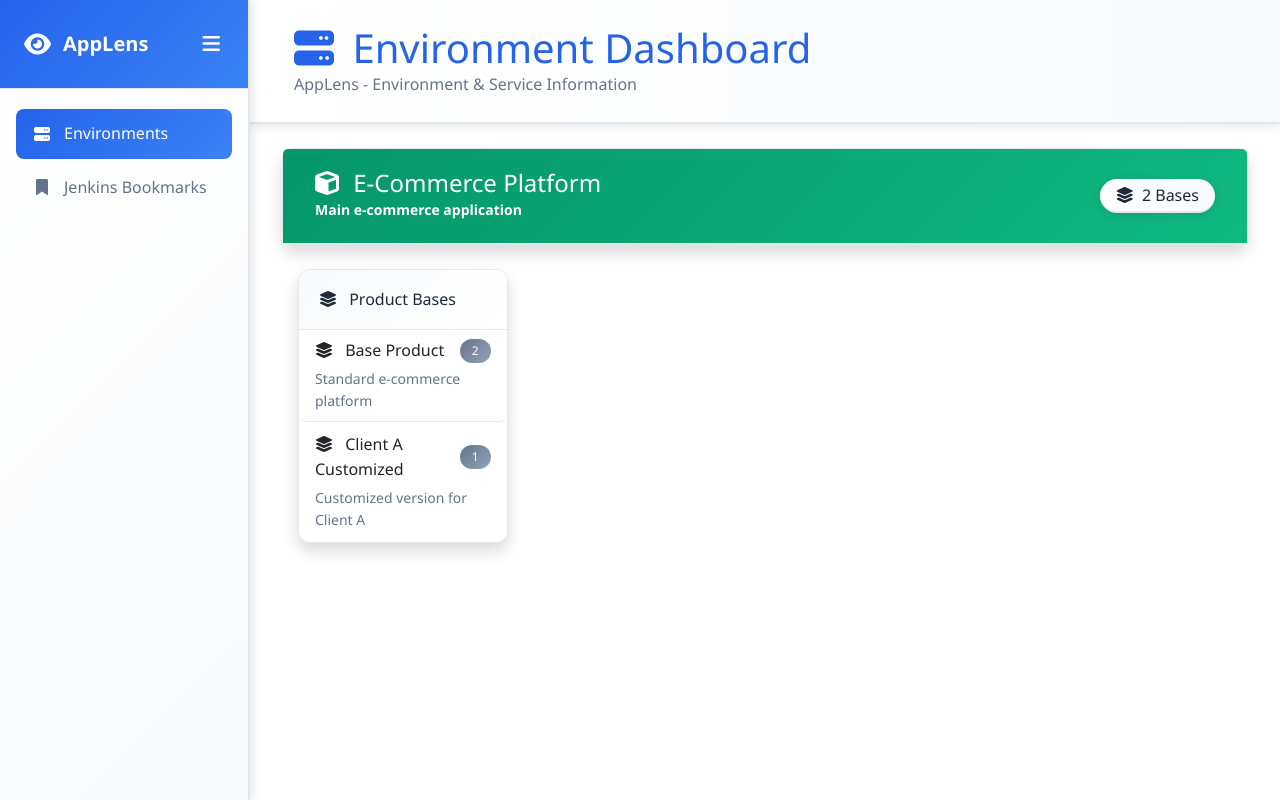
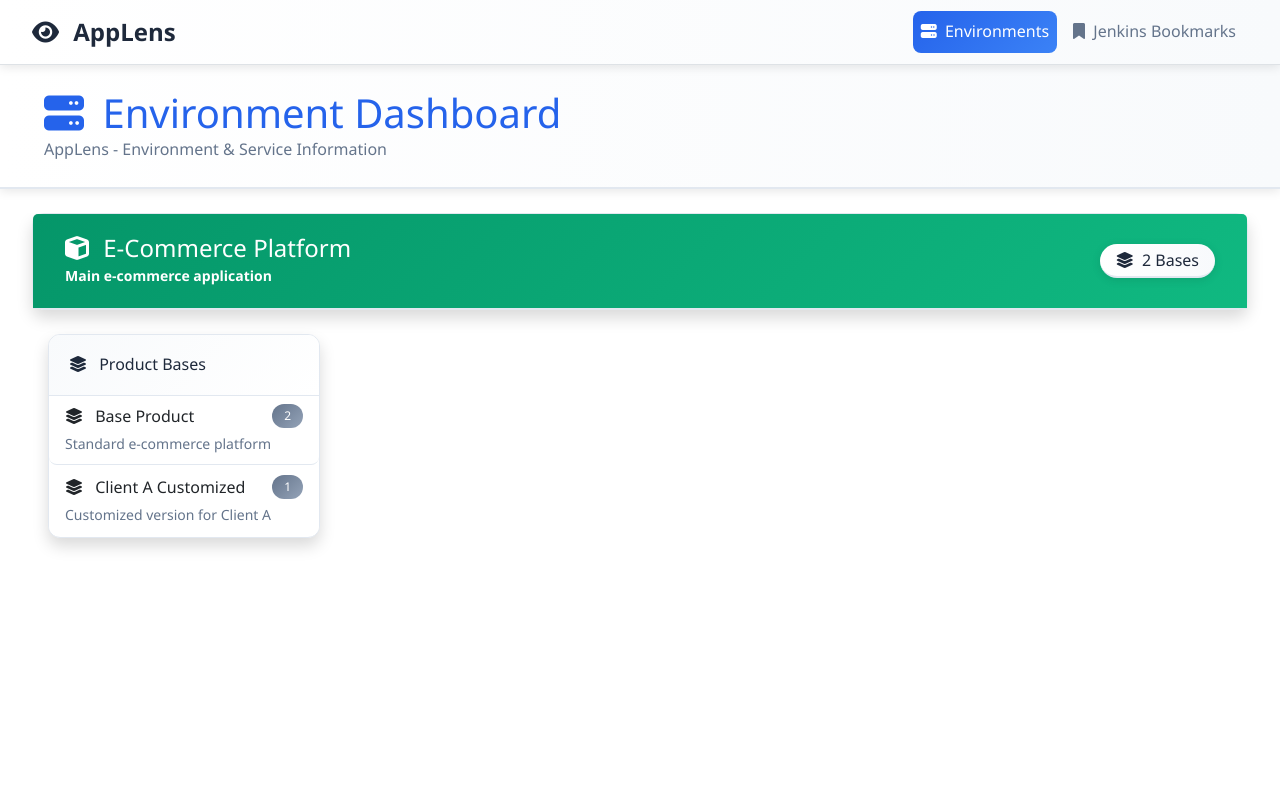
Before and after one commit to D00mSlayer/DevInfoTracker, a Flask app: page / in a window 1280 px wide. Run offline with Flask 3, Linux system fonts and the light colour scheme.

Commit message:
Improve website navigation and display environment details properly
Removes the sidebar, implements top navigation pills, and fixes data loading in the environment modal using a shared service.

Replit-Commit-Author: Agent
Replit-Commit-Session-Id: 88224b9c-e92c-4b31-8fba-47bbcb252c25
Replit-Commit-Screenshot-Url: https://storage.googleapis.com/screenshot-production-us-central1/057afb4d-5d07-4c61-ac9f-0d49309e6645/0f3b42c2-e6a5-45be-a717-0cf42d5a9c4a.jpg

```diff
--- a/static/css/custom.css
+++ b/static/css/custom.css
@@ -434,135 +434,22 @@ body {
     animation: fadeIn 0.6s ease-out;
 }
 
-/* Sidebar Navigation */
-.app-container {
-    display: flex;
-    min-height: 100vh;
-    width: 100%;
-}
-
-.sidebar {
-    width: 250px;
-    background: linear-gradient(135deg, #ffffff 0%, #f8fafc 100%);
-    border-right: 2px solid #e2e8f0;
-    transition: all 0.3s ease;
-    position: fixed;
-    height: 100vh;
-    z-index: 1000;
-    box-shadow: 2px 0 10px rgba(0, 0, 0, 0.1);
-    left: 0;
-    top: 0;
-}
-
-.sidebar.collapsed {
-    width: 70px;
-}
-
-.sidebar-header {
-    padding: 1.5rem;
-    border-bottom: 1px solid #e2e8f0;
-    background: linear-gradient(135deg, #2563eb 0%, #3b82f6 100%);
-    color: #ffffff;
-}
-
-.sidebar-brand {
-    font-weight: 700;
-    font-size: 1.25rem;
-    text-decoration: none;
-    color: var(--pure-white);
-    display: flex;
-    align-items: center;
-}
-
-.sidebar-brand i {
-    margin-right: 0.75rem;
-    font-size: 1.5rem;
-}
-
-.sidebar.collapsed .sidebar-brand-text {
-    display: none;
-}
-
-.sidebar-toggle {
-    background: none;
-    border: none;
-    color: #ffffff;
-    font-size: 1.25rem;
-    margin-left: auto;
-    padding: 0.25rem;
-    border-radius: 4px;
-    transition: all 0.3s ease;
-    cursor: pointer;
-}
-
-.sidebar-toggle:hover {
-    background: rgba(255, 255, 255, 0.2);
-}
-
-.sidebar-toggle:focus {
-    outline: none;
-    background: rgba(255, 255, 255, 0.2);
-}
-
-.sidebar-nav {
-    padding: 1rem 0;
-}
-
-.sidebar-nav-item {
-    margin: 0.25rem 1rem;
-}
-
-.sidebar-nav-link {
-    display: flex;
-    align-items: center;
-    padding: 0.75rem 1rem;
-    color: var(--text-muted);
-    text-decoration: none;
+/* Navigation Pills Enhancement */
+.nav-pills .nav-link {
     border-radius: 8px;
+    margin: 0 0.25rem;
     transition: all 0.3s ease;
     font-weight: 500;
 }
 
-.sidebar-nav-link:hover {
+.nav-pills .nav-link:hover {
     background: var(--light-gray);
-    color: var(--text-dark);
-    text-decoration: none;
+    color: var(--primary-blue);
 }
 
-.sidebar-nav-link.active {
+.nav-pills .nav-link.active {
     background: linear-gradient(135deg, var(--primary-blue) 0%, var(--secondary-blue) 100%);
     color: var(--pure-white);
-}
-
-.sidebar-nav-link i {
-    margin-right: 0.75rem;
-    width: 1.25rem;
-    text-align: center;
-}
-
-.sidebar.collapsed .sidebar-nav-text {
-    display: none;
-}
-
-.sidebar.collapsed .sidebar-nav-item {
-    margin: 0.25rem 0.5rem;
-}
-
-.main-content {
-    margin-left: 250px;
-    width: calc(100% - 250px);
-    transition: all 0.3s ease;
-    min-height: 100vh;
-}
-
-.main-content.expanded {
-    margin-left: 70px;
-    width: calc(100% - 70px);
-}
-
-.content-area {
-    padding: 0;
-    background: var(--pure-white);
 }
 
 /* Large screen optimizations */
--- a/static/js/app.js
+++ b/static/js/app.js
@@ -1,6 +1,18 @@
 // AppLens - AngularJS Single Page Application
 angular.module('appLensApp', [])
-    .controller('MainController', ['$scope', '$http', function($scope, $http) {
+    .service('SharedDataService', function() {
+        var service = {
+            selectedEnvironment: null,
+            setSelectedEnvironment: function(environment) {
+                service.selectedEnvironment = environment;
+            },
+            getSelectedEnvironment: function() {
+                return service.selectedEnvironment;
+            }
+        };
+        return service;
+    })
+    .controller('MainController', ['$scope', '$http', 'SharedDataService', function($scope, $http, SharedDataService) {
 
         // Initialize scope variables
         $scope.currentView = 'environments';
@@ -52,8 +64,13 @@ angular.module('appLensApp', [])
             $scope.currentView = viewName;
         };
 
-        // Shared data for modal
-        $scope.selectedEnvironment = null;
+        // Use shared service for modal data
+        $scope.selectedEnvironment = SharedDataService.selectedEnvironment;
+        $scope.$watch(function() {
+            return SharedDataService.selectedEnvironment;
+        }, function(newValue) {
+            $scope.selectedEnvironment = newValue;
+        });
 
         // Environment functionality
         $scope.selectBase = function(base, index) {
--- a/static/js/environments.js
+++ b/static/js/environments.js
@@ -1,6 +1,6 @@
 // Environments Controller
 angular.module('appLensApp')
-    .controller('EnvironmentsController', ['$scope', '$http', function($scope, $http) {
+    .controller('EnvironmentsController', ['$scope', '$http', 'SharedDataService', function($scope, $http, SharedDataService) {
 
         // Environment-specific variables
         $scope.products = [];
@@ -41,9 +41,7 @@ angular.module('appLensApp')
 
         // View environment details in modal
         $scope.viewEnvironmentDetails = function(environment) {
-            // Set on both local scope and parent scope
-            $scope.selectedEnvironment = environment;
-            $scope.$parent.selectedEnvironment = environment;
+            SharedDataService.setSelectedEnvironment(environment);
             var modal = new bootstrap.Modal(document.getElementById('environmentModal'));
             modal.show();
         };
@@ -54,8 +52,7 @@ angular.module('appLensApp')
             alert('Configuration search feature will search through XML files in the database for: ' + searchTerm);
         };
 
-        // Also set configuration search on parent scope for modal
-        $scope.$parent.searchConfigurations = $scope.searchConfigurations;
+
 
         // Copy to clipboard functionality
         $scope.copyToClipboard = function(text) {
@@ -81,9 +78,6 @@ angular.module('appLensApp')
             }
         };
 
-        // Make functions available to parent scope for modal
-        $scope.$parent.copyToClipboard = $scope.copyToClipboard;
-
         // Initialize
         $scope.loadEnvironmentData();
     }]);
--- a/templates/index.html
+++ b/templates/index.html
@@ -2,40 +2,33 @@
 
 [% block content %]
 <!-- AppLens SPA Container -->
-<div class="app-container">
-    <!-- Sidebar Navigation -->
-    <nav class="sidebar" ng-class="{'collapsed': sidebarCollapsed}">
-        <div class="sidebar-header">
-            <div class="d-flex align-items-center justify-content-between">
-                <a href="javascript:void(0)" class="sidebar-brand">
-                    <i class="fas fa-eye"></i>
-                    <span class="sidebar-brand-text">AppLens</span>
+<div>
+    <!-- Top Navigation Bar -->
+    <nav class="navbar navbar-expand-lg navbar-light bg-light border-bottom">
+        <div class="container">
+            <a class="navbar-brand" href="javascript:void(0)">
+                <i class="fas fa-eye me-2"></i>
+                AppLens
             </a>
-                <button class="sidebar-toggle" ng-click="toggleSidebar()">
-                    <i class="fas fa-bars"></i>
-                </button>
-            </div>
-        </div>
-
-        <div class="sidebar-nav">
-            <div class="sidebar-nav-item">
-                <a href="javascript:void(0)" class="sidebar-nav-link" ng-click="setCurrentView('environments')" ng-class="{'active': currentView === 'environments'}">
-                    <i class="fas fa-server"></i>
-                    <span class="sidebar-nav-text">Environments</span>
+            <div class="navbar-nav ms-auto">
+                <ul class="nav nav-pills">
+                    <li class="nav-item">
+                        <a class="nav-link" href="javascript:void(0)" ng-click="setCurrentView('environments')" ng-class="{'active': currentView === 'environments'}">
+                            <i class="fas fa-server me-1"></i>
+                            Environments
                         </a>
-            </div>
-            <div class="sidebar-nav-item">
-                <a href="javascript:void(0)" class="sidebar-nav-link" ng-click="setCurrentView('jenkins')" ng-class="{'active': currentView === 'jenkins'}">
-                    <i class="fas fa-bookmark"></i>
-                    <span class="sidebar-nav-text">Jenkins Bookmarks</span>
+                    </li>
+                    <li class="nav-item">
+                        <a class="nav-link" href="javascript:void(0)" ng-click="setCurrentView('jenkins')" ng-class="{'active': currentView === 'jenkins'}">
+                            <i class="fas fa-bookmark me-1"></i>
+                            Jenkins Bookmarks
                         </a>
+                    </li>
+                </ul>
             </div>
         </div>
     </nav>
 
-    <!-- Main Content Area -->
-    <div class="main-content" ng-class="{'expanded': sidebarCollapsed}">
-        <div class="content-area">
     <!-- Loading State -->
     <div ng-if="loading" class="text-center py-5">
         <div class="spinner-border text-primary" role="status">
@@ -49,8 +42,6 @@
 
     <!-- Jenkins Bookmarks View -->
     <div ng-if="currentView === 'jenkins' && !loading" ng-controller="JenkinsController" ng-include="'/templates/jenkins'"></div>
-        </div>
-    </div>
 </div>
 
 <!-- Environment Details Modal (Shared) -->
```
Lines whose indentation alone changed are shown as unchanged.
